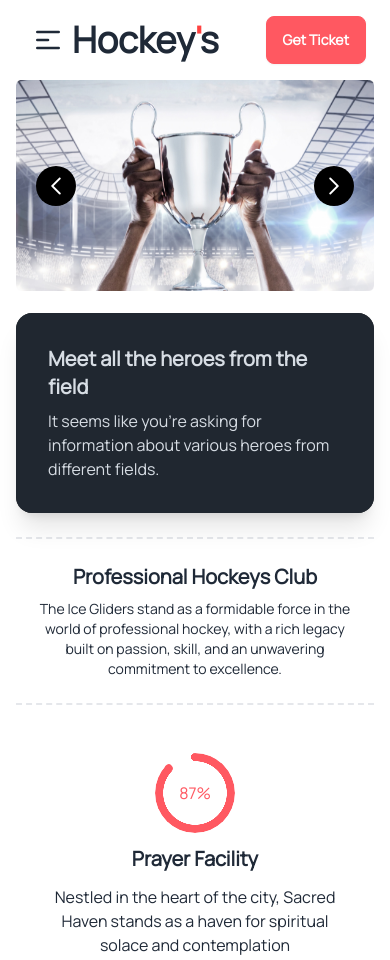
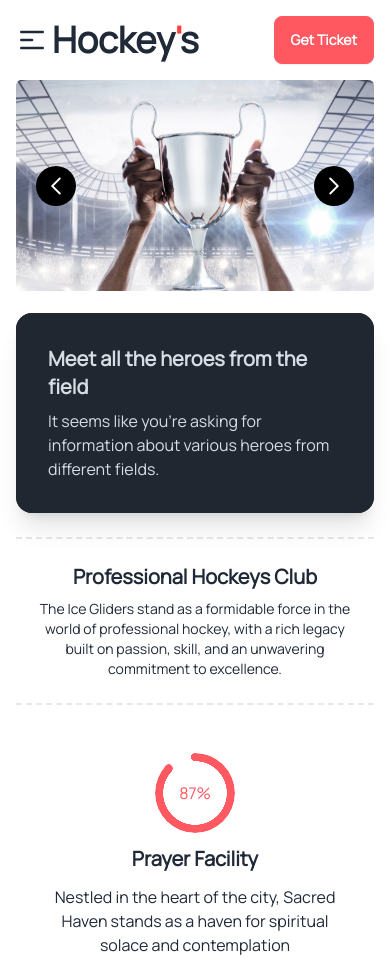
Before and after one commit to Tarek124/Assignment-3, a plain HTML site: page index.html in a window 390 px wide. Shown: the top 960 px of the page. Drawn offline with nearby package versions, Linux system fonts and the light colour scheme.

Commit message:
added hamburger menu

```diff
--- a/index.html
+++ b/index.html
@@ -70,10 +70,16 @@
           <button class="btn btn-error text-white">Get Ticket</button>
         </div>
       </nav> -->
-      <div class="navbar bg-base-100 lg:py-6 py-4">
+      <div
+        class="navbar px-0 bg-base-100 lg:py-6 py-4"
+      >
         <div class="navbar-start">
           <div class="dropdown">
-            <div tabindex="0" role="button" class="p-2 lg:hidden">
+            <div
+              tabindex="0"
+              role="button"
+              class="mr-1 lg:mr-0 lg:p-2 lg:hidden"
+            >
               <svg
                 xmlns="http://www.w3.org/2000/svg"
                 class="h-8 w-8"
@@ -91,7 +97,7 @@
             </div>
             <ul
               tabindex="0"
-              class="menu menu-sm dropdown-content mt-3 z-[1] p-2 shadow bg-base-100 rounded-box w-52 "
+              class="menu menu-sm dropdown-content mt-3 z-[1] p-2 shadow bg-base-100 rounded-box w-52"
             >
               <li class="hover:text-error ease-out duration-300">
                 <a class="text-base" href="#">Home</a>
```
Lines whose indentation alone changed are shown as unchanged.
